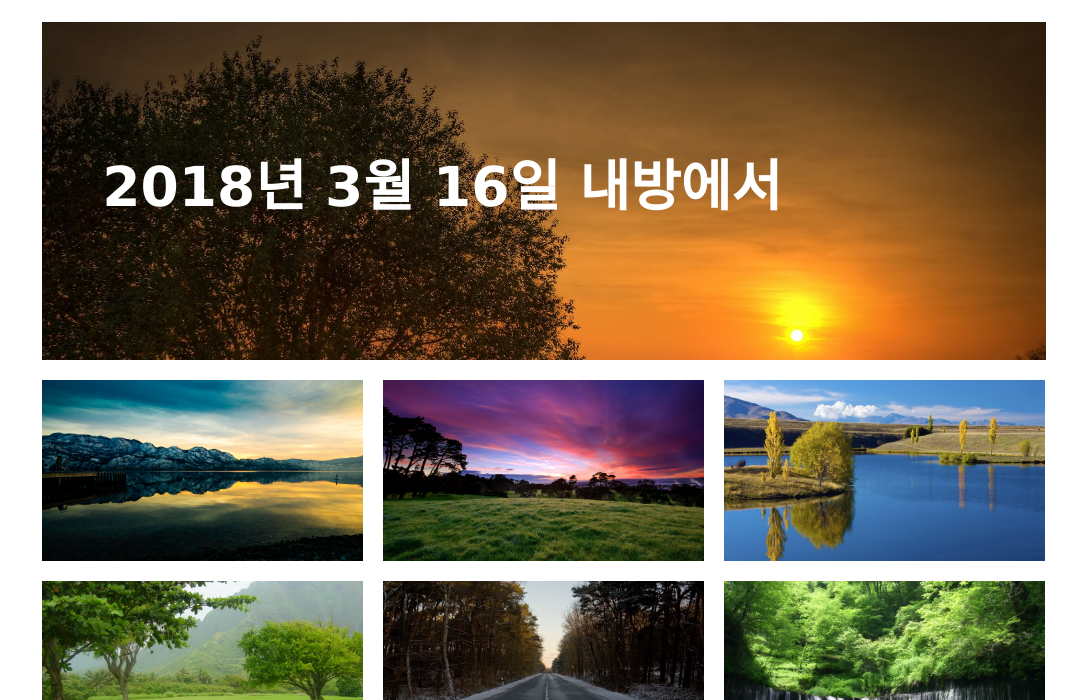
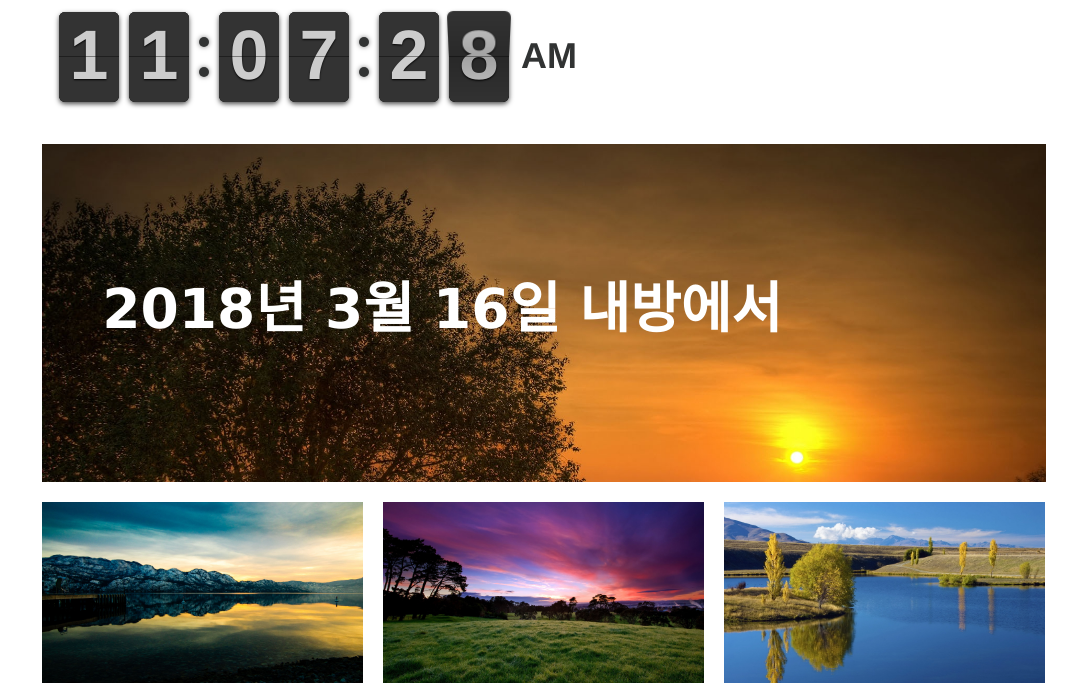
Before and after one commit to gggvgyver/stars, a plain HTML site: page index.html in a window 1280 px wide. Shown: the part 67-767 px from the top of the page, without its empty margins (96-1173 px from the left). Drawn offline with Linux system fonts and the light colour scheme.

Commit message:
카운터 추가

```diff
--- a/index.html
+++ b/index.html
@@ -21,6 +21,7 @@
 	</header>
 
 	<main>
+		<div class="clock" style="margin:2em;"></div>
 		<div class="hero-box">
 			<h1>2018년 3월 16일 내방에서</h1>
 		</div>
@@ -32,23 +33,10 @@
 		<div class="col"><img src="./img/6.jpg" alt="6"></div>
 	</main>
 
-
-
-
-
-
-
 	<footer>
 
 	</footer>
 
-
-
-
-
-
-
-	<!--	<div class="clock" style="margin:2em;"></div>-->
 	<script src="./js/current_time.js"></script>
 </body>
 </html>
--- a/js/current_time.js
+++ b/js/current_time.js
@@ -1,5 +1,4 @@
 // JavaScript Document
-
 var clock;
 $(document).ready(function() {
 	clock = $('.clock').FlipClock({
```
Lines whose indentation alone changed are shown as unchanged.
